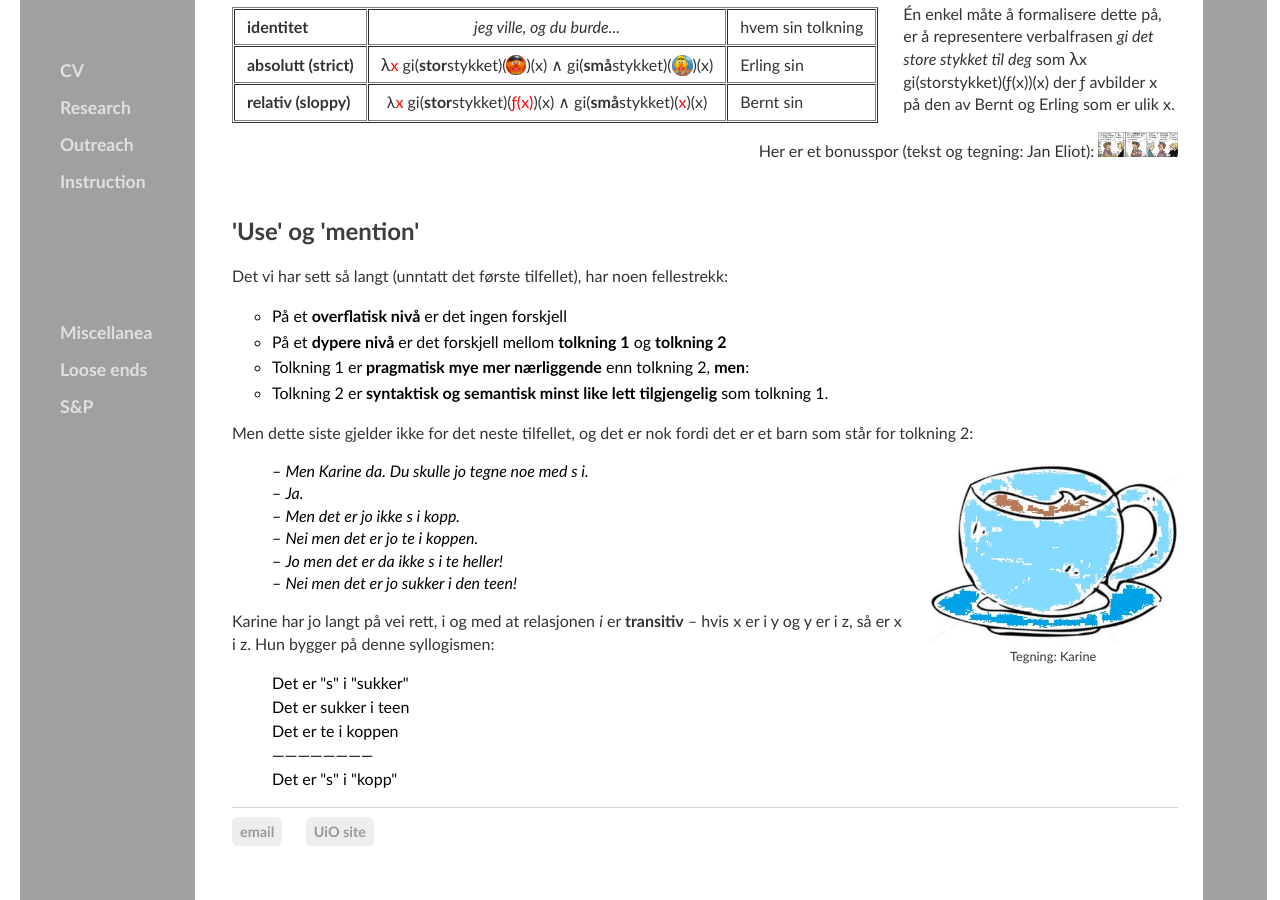
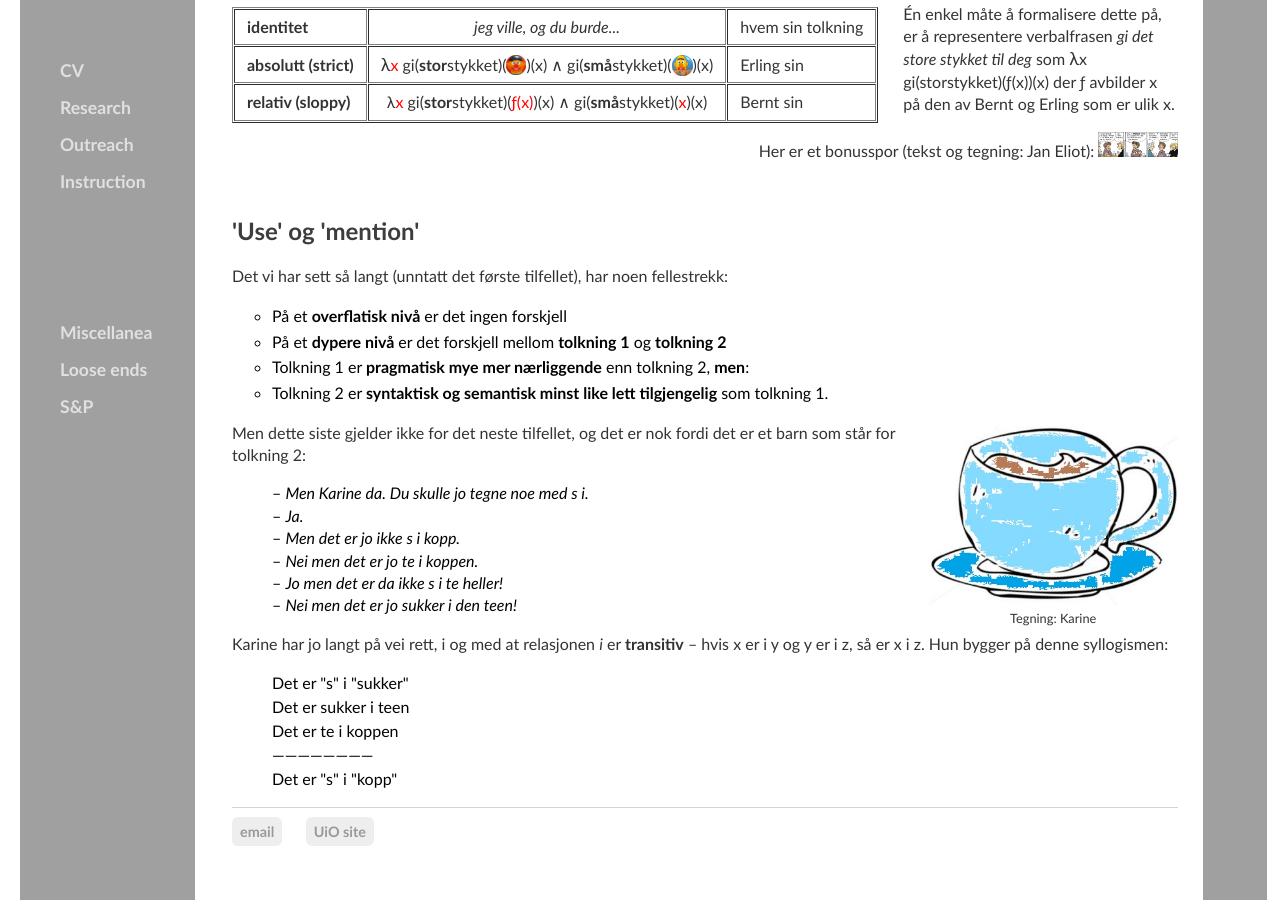
Before and after one commit to kjelljs/kjelljs.github.io, a Jekyll site: the page built from dissemination/vitsen.html, in a window 1280 px wide and 900 px high, scrolled down 3499 px. Built offline with Jekyll 4.4.1, drawn with Linux system fonts in a browser that asks for light colours.

Commit message:
Update vitsen.html

```diff
--- a/dissemination/vitsen.html
+++ b/dissemination/vitsen.html
@@ -213,8 +213,7 @@ figcaption {
 	<li>Tolkning 1 er <strong>pragmatisk mye mer nærliggende</strong> enn tolkning 2, <strong>men</strong>:</li>
 	<li>Tolkning 2 er <strong>syntaktisk og semantisk minst like lett tilgjengelig</strong> som tolkning 1.</li>
 </ul>
-<p>Men dette siste gjelder ikke for det neste tilfellet, og det er nok fordi det er et barn som står for tolkning 2:</p>
-							     <div style="float:right;"><figure class="rightfig"><img src="/pics/kopp.jpg" style="height: 180px"><figcaption>Tegning: Karine</figcaption></figure></div>
+<div style="float:right;"><figure class="rightfig"><img src="/pics/kopp.jpg" style="height: 180px"><figcaption>Tegning: Karine</figcaption></figure></div><p>Men dette siste gjelder ikke for det neste tilfellet, og det er nok fordi det er et barn som står for tolkning 2:</p>
 <ul style="line-height:1.4;">
 	<li>&ndash; <i>Men Karine da. Du skulle jo tegne noe med s i.</i></li>
 	<li>&ndash; <i>Ja.</i></li>
```
